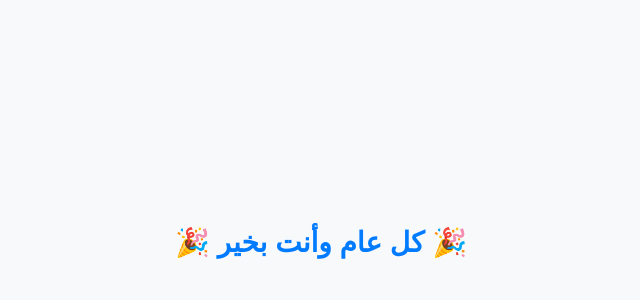
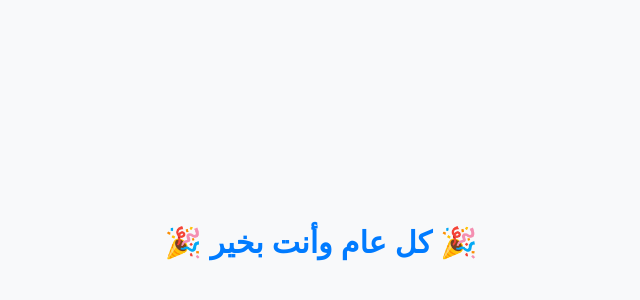
Before and after one commit to arabdivers/birthday-greeting, a plain HTML site: page index.html in a window 1280 px wide. Shown: the part 166-466 px from the top of the page, without its empty margins (319-959 px from the left). Drawn offline with Linux system fonts and the light colour scheme.

Commit message:
Update index.html

```diff
--- a/index.html
+++ b/index.html
@@ -3,7 +3,7 @@
 <head>
     <meta charset="UTF-8">
     <meta name="viewport" content="width=device-width, initial-scale=1.0">
-    <title>مفاجأة عيد الميلاد</title>
+    <title>🎉 تهنئة عيد الميلاد 🎉</title>
     <style>
         body {
             display: flex;
@@ -13,24 +13,33 @@
             background-color: #f8f9fa;
             font-family: Arial, sans-serif;
             text-align: center;
+            overflow: hidden;
         }
         .message {
-            display: none;
-            font-size: 28px;
+            font-size: 30px;
             font-weight: bold;
             color: #007bff;
+            opacity: 0;
+            transform: scale(0.5);
+            transition: opacity 1.5s ease-in-out, transform 1.5s ease-in-out;
+        }
+        .show {
+            opacity: 1;
+            transform: scale(1);
         }
     </style>
 </head>
 <body>
+
     <h1 class="message">🎉 كل عام وأنت بخير 🎉</h1>
 
     <script>
         window.onload = function() {
             setTimeout(function() {
-                document.querySelector('.message').style.display = 'block';
-            }, 1500);
+                document.querySelector('.message').classList.add('show');
+            }, 1000);
         };
     </script>
+
 </body>
 </html>
```
